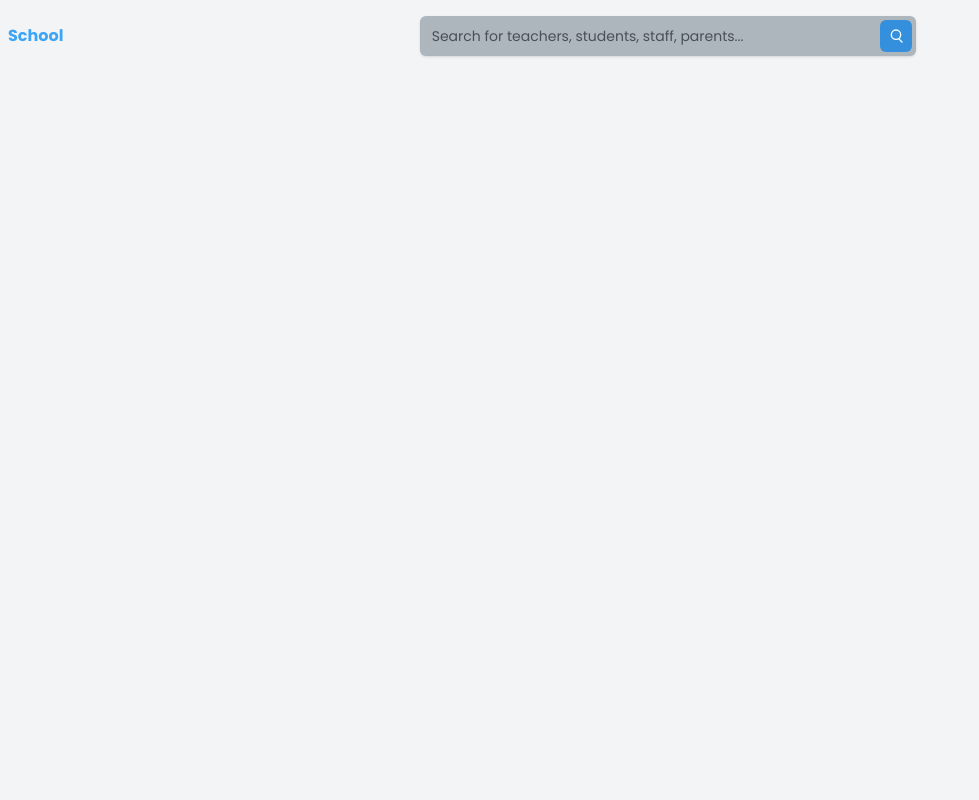
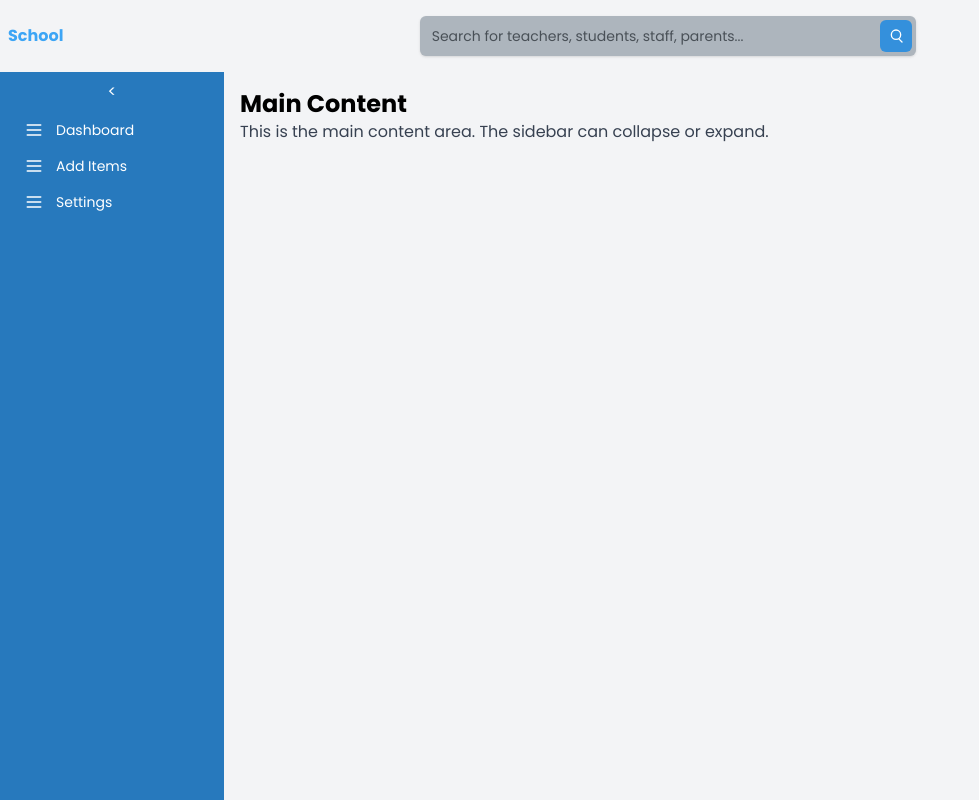
Before and after one commit to abhi-ch-0/school-admin-app, a React (Vite) app: page / in a window 1280 px wide. Shown: the whole page, without its empty margins (0-979 px from the left). Built offline with nearby package versions, Linux system fonts and the light colour scheme.

Commit message:
add sidebar

```diff
--- a/src/App.jsx
+++ b/src/App.jsx
@@ -1,11 +1,26 @@
 import Topbar from "./TopBar";
+import Sidebar from "./SideBar";
 
 function App() {
     return (
-        <>
+        <div className="flex flex-col h-screen">
+            {/* Topbar */}
             <Topbar />
-        </>
 
+            {/* Main Content */}
+            <div className="flex flex-grow overflow-hidden">
+                {/* Left Sidebar */}
+                <Sidebar />
+
+                {/* Main Content */}
+                <div className="flex-grow p-4 overflow-auto">
+                    <h1 className="text-2xl font-bold">Main Content</h1>
+                    <p className="text-gray-700">
+                        This is the main content area. The sidebar can collapse or expand.
+                    </p>
+                </div>
+            </div>
+        </div>
     );
 }
 
--- /dev/null
+++ b/src/SideBar.jsx
@@ -0,0 +1,51 @@
+import React, { useState } from 'react';
+
+const Sidebar = () => {
+    const [isCollapsed, setIsCollapsed] = useState(false);
+
+    return (
+        <div
+            className={`flex flex-col bg-primary-dark text-white h-screen ${isCollapsed ? 'w-16' : 'w-56'
+                } transition-width duration-300`}
+        >
+            {/* Toggle Button */}
+            <button
+                className="p-2 text-white hover:bg-primary-dark-light focus:outline-none"
+                onClick={() => setIsCollapsed(!isCollapsed)}
+            >
+                {isCollapsed ? '>' : '<'}
+            </button>
+
+            {/* Navigation Links */}
+            <nav clbassName="flex flex-col mt-4 space-y-2">
+                {['Dashboard', 'Add Items', 'Settings'].map((item) => (
+                    <a
+                        href="#"
+                        key={item}
+                        className={`flex items-center p-2 text-sm hover:bg-primary-dark-light ${isCollapsed ? 'justify-center' : 'pl-6'
+                            }`}
+                    >
+                        {/* Same Icon */}
+                        <svg
+                            xmlns="http://www.w3.org/2000/svg"
+                            className="h-5 w-5"
+                            fill="none"
+                            viewBox="0 0 24 24"
+                            stroke="currentColor"
+                        >
+                            <path
+                                strokeLinecap="round"
+                                strokeLinejoin="round"
+                                strokeWidth="2"
+                                d="M4 6h16M4 12h16M4 18h16"
+                            />
+                        </svg>
+                        {!isCollapsed && <span className="ml-3">{item}</span>}
+                    </a>
+                ))}
+            </nav>
+        </div>
+    );
+};
+
+export default Sidebar;
```
